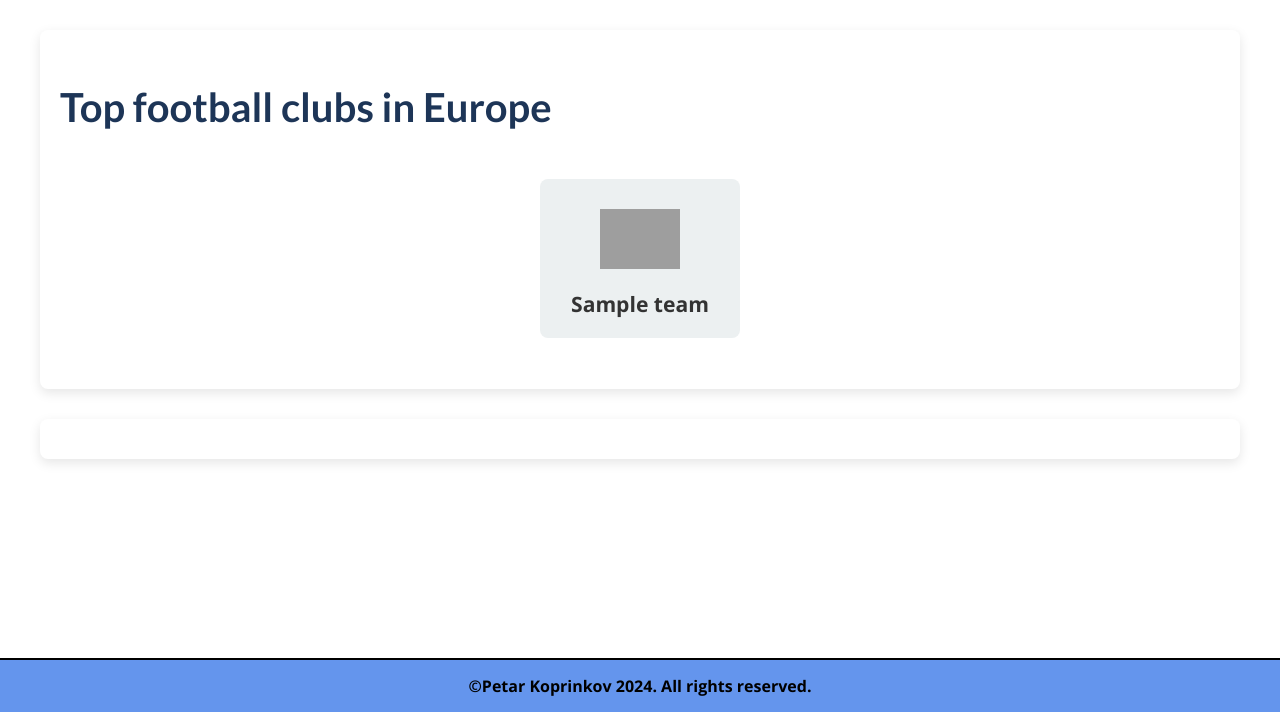
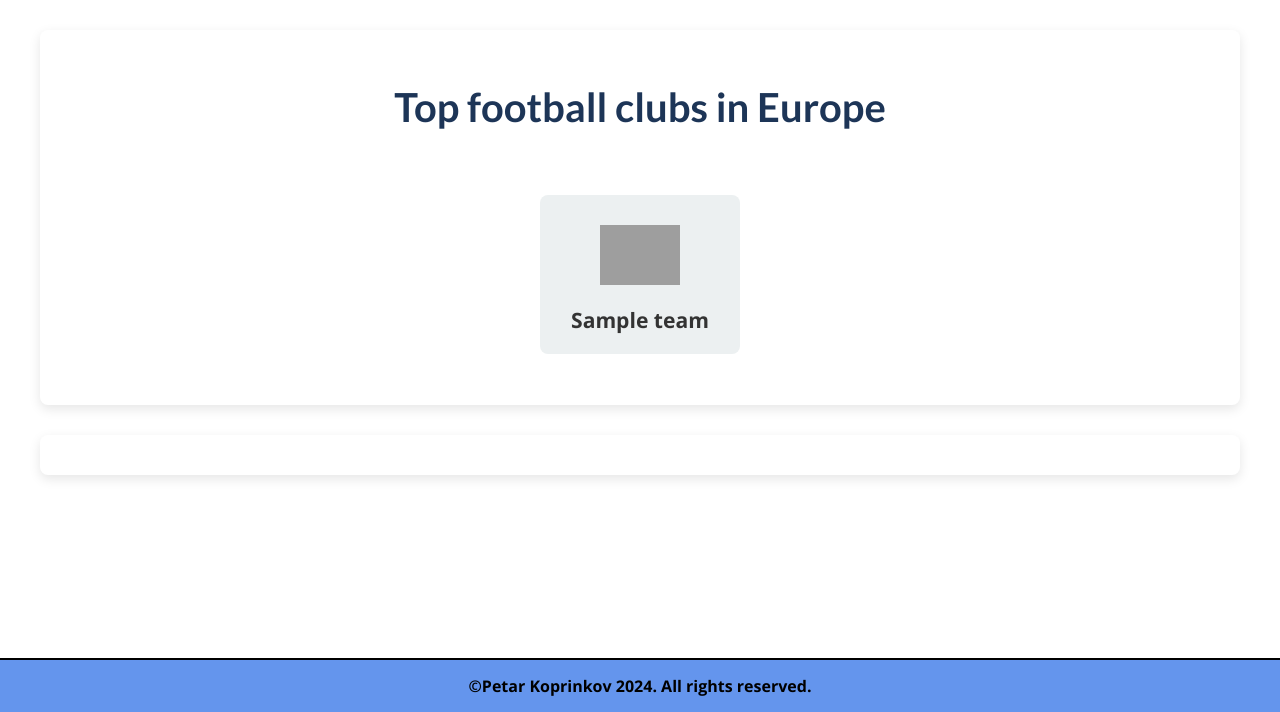
Before and after one commit to Petar-Koprinkov/Football_App, a Django app: page / in a window 1280 px wide. Shown: the part 88-800 px from the top of the page. Run offline with Django 5.2, Linux system fonts and the light colour scheme; tables that the repository leaves empty hold one stand-in row (values such as "Sample post"); grey boxes are pictures that could not be loaded.

Commit message:
fix: HTML fixed

```diff
--- a/static/football/base.css
+++ b/static/football/base.css
@@ -29,6 +29,11 @@ footer {
     align-items: center;
     margin: 0;
     color: white;
+}
+
+#text-header {
+    display: flex;
+    justify-content: center;
 }
 
 nav{
@@ -171,14 +176,16 @@ section {
     font-size: 1.2em;
 }
 
-/* League section styling */
+
 #leagues {
     display: grid;
     grid-template-columns: repeat(auto-fill, minmax(300px, 1fr));
     gap: 20px;
+    margin-bottom: 7rem;
 }
 
 #leagues article {
+    cursor: pointer;
     padding: 20px;
     background-color: #f9f9f9;
     border-radius: 8px;
@@ -206,3 +213,13 @@ section {
 #leagues a:hover {
     color: #8e44ad;
 }
+
+a div {
+     display: flex;
+    flex-direction: column;
+    align-items: center;
+    padding: 15px;
+    background-color: #ecf0f1;
+    border-radius: 8px;
+    transition: background-color 0.3s ease;
+}
--- a/templates/football/index.html
+++ b/templates/football/index.html
@@ -1,7 +1,9 @@
 {% extends 'football/base.html' %}
 {% block content %}
         <section>
-            <h1>Top football clubs in Europe</h1>
+            <div id="text-header">
+                <h1>Top football clubs in Europe</h1>
+            </div>
             <ul id="teams">
                 {% for team in first_teams %}
                     <li>
@@ -19,8 +21,10 @@
                     <h2>{{ team.european_title }}</h2>
                     <h3>Winner:</h3>
                     <a href="{% url 'team'  team.name%}" >
-                        <img src="{{ team.emblem.url }}" alt="{{ team.name }} emblem">
-                        <span><b>{{ team.name }}</b></span>
+                        <div>
+                             <img src="{{ team.emblem.url }}" alt="{{ team.name }} emblem">
+                            <span><b>{{ team.name }}</b></span>
+                        </div>
                     </a>
                 </article>
             {% endfor %}
```
